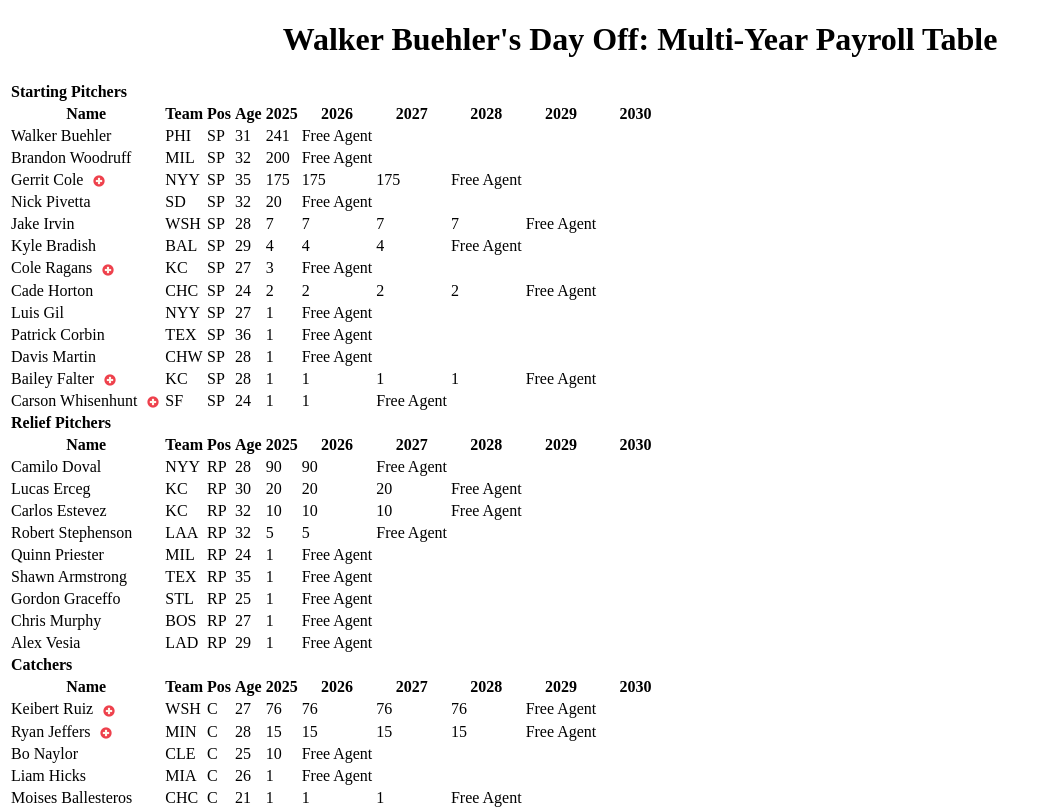
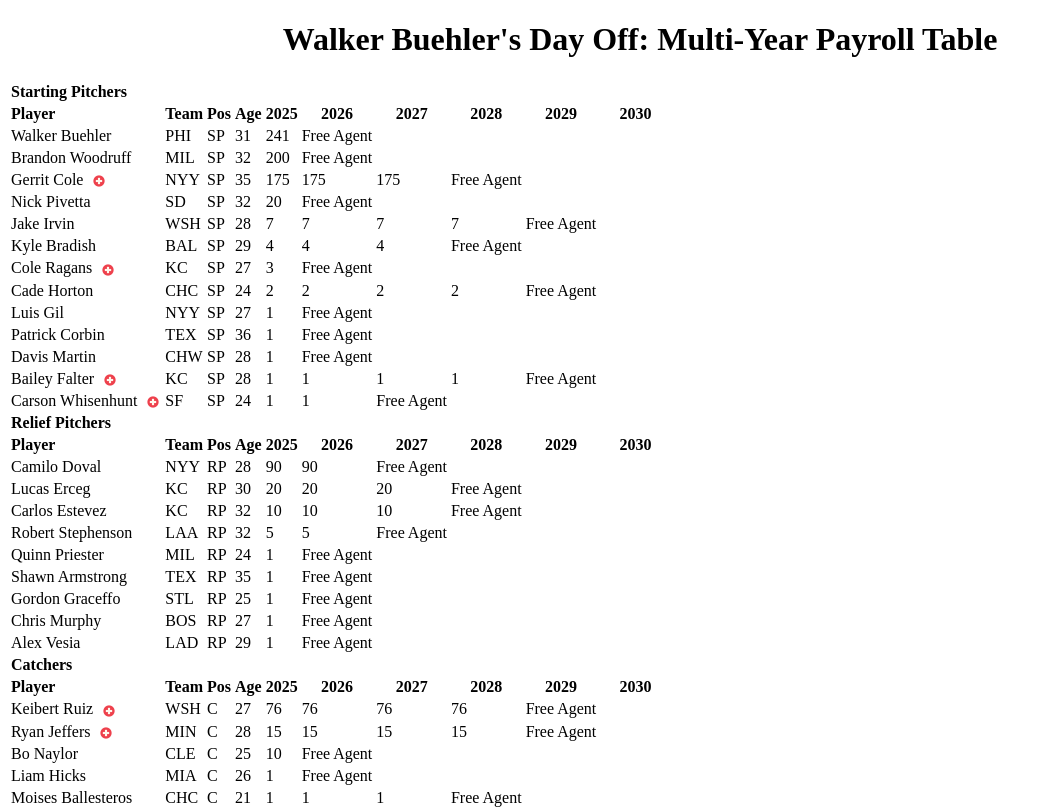
Before and after one commit to zkornbluth/fantrax-contract-chart, a Next.js app: page / in a window 1280 px wide. Shown: the top 809 px of the page, without its empty margins (0-1049 px from the left). Built offline with nearby package versions, Linux system fonts and the light colour scheme.

Commit message:
Minor styling
Changed Name header to Player, aligned left

```diff
--- a/app/page.tsx
+++ b/app/page.tsx
@@ -28,7 +28,7 @@
 function ColumnHeaders() {
   return (
     <tr className="column-headers">
-      <th>Name</th>
+      <th className="column-header-player">Player</th>
       <th>Team</th>
       <th>Pos</th>
       <th>Age</th>
--- a/app/styles.css
+++ b/app/styles.css
@@ -8,3 +8,7 @@
   height: 16px;
   vertical-align: middle;
 }
+
+.column-header-player {
+  text-align: left;
+}
```
Also changed, not shown: notes.txt (added).
